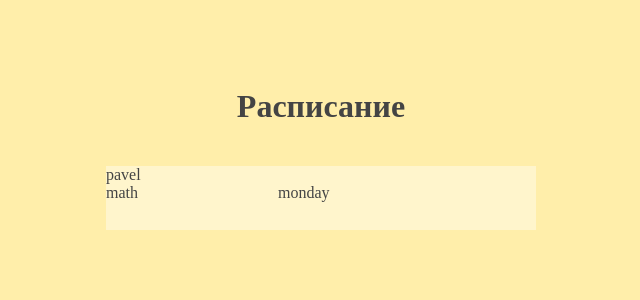
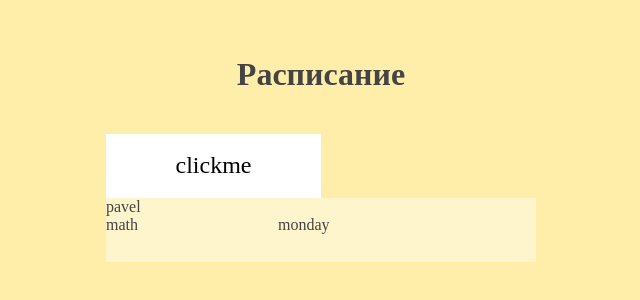
Before and after one commit to pavbox/university_amm_web, a React app in the folder app/frontend/: page / in a window 1280 px wide. Shown: the part 242-542 px from the top of the page, without its empty margins (319-959 px from the left). Built offline with nearby package versions, Linux system fonts and the light colour scheme.

Commit message:
added styles for top button of the table

```diff
--- a/app/frontend/src/components/Table/Table.jsx
+++ b/app/frontend/src/components/Table/Table.jsx
@@ -3,6 +3,7 @@ import PropTypes from 'prop-types';
 import './Table.styl';
 
 import TableRow from '../TableRow';
+import TableButton from '../TableButton';
 
 const propTypes = {
   rowItem: PropTypes.shape.isRequired,
@@ -13,6 +14,7 @@ class Table extends React.PureComponent {
     const { rowItem } = this.props;
     return (
       <div className="table">
+        <TableButton />
         <TableRow name={rowItem.name} subject={rowItem.subject} time={rowItem.time} />
       </div>
     );
--- a/app/frontend/src/components/TableButton/TableButton.jsx
+++ b/app/frontend/src/components/TableButton/TableButton.jsx
@@ -1,9 +1,10 @@
 
 import React from 'react';
+import './TableButton.styl';
 
-class TableButton {
+class TableButton extends React.PureComponent {
   render() {
-    return <button type="button">clickme</button>;
+    return <button type="button" className="table__button">clickme</button>;
   }
 }
 
--- /dev/null
+++ b/app/frontend/src/components/TableButton/TableButton.styl
@@ -0,0 +1,11 @@
+
+.table__button {
+  display inline-block
+
+  background-color #fff
+  border none
+
+  font-size 24px
+  height 64px
+  width 50%
+}
```
